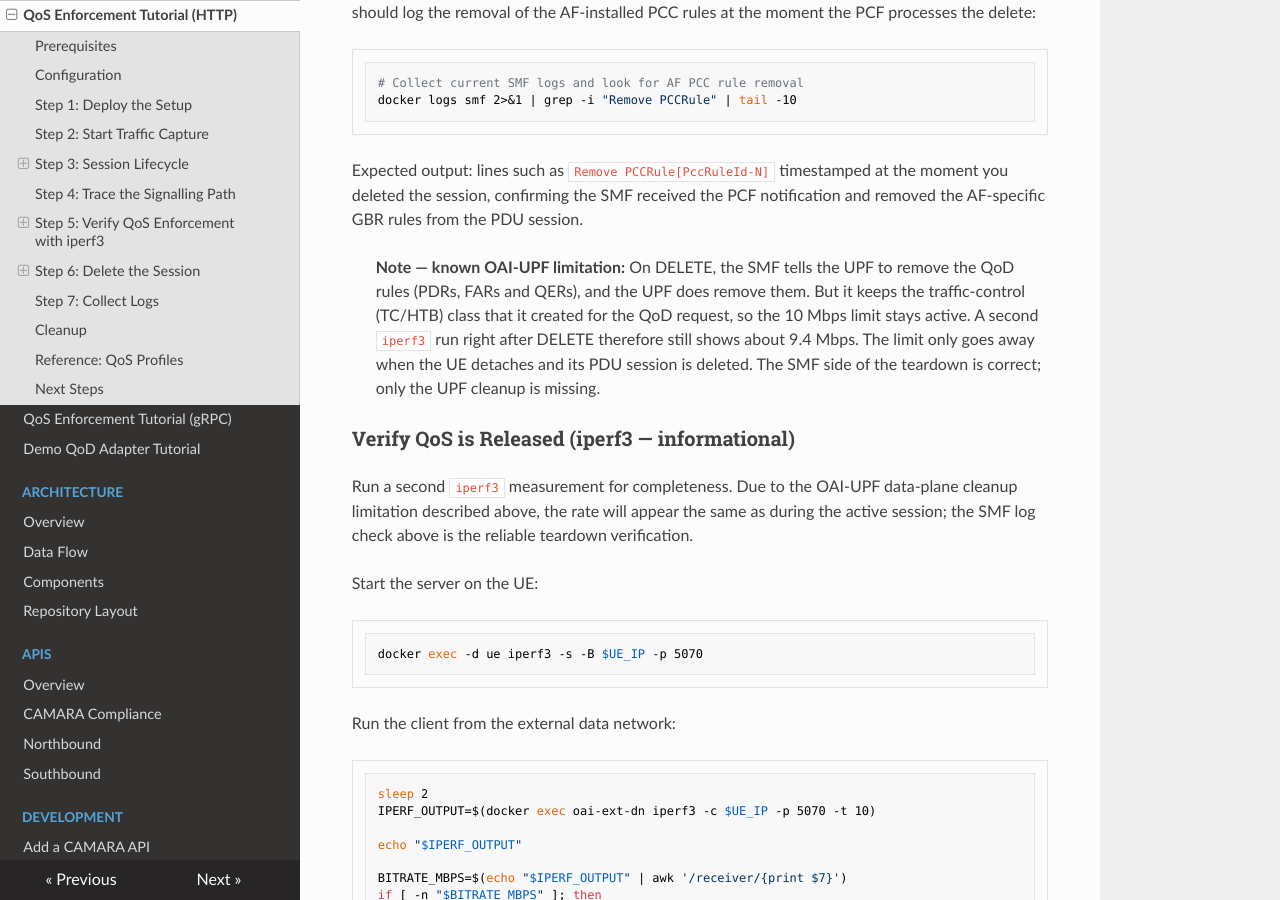
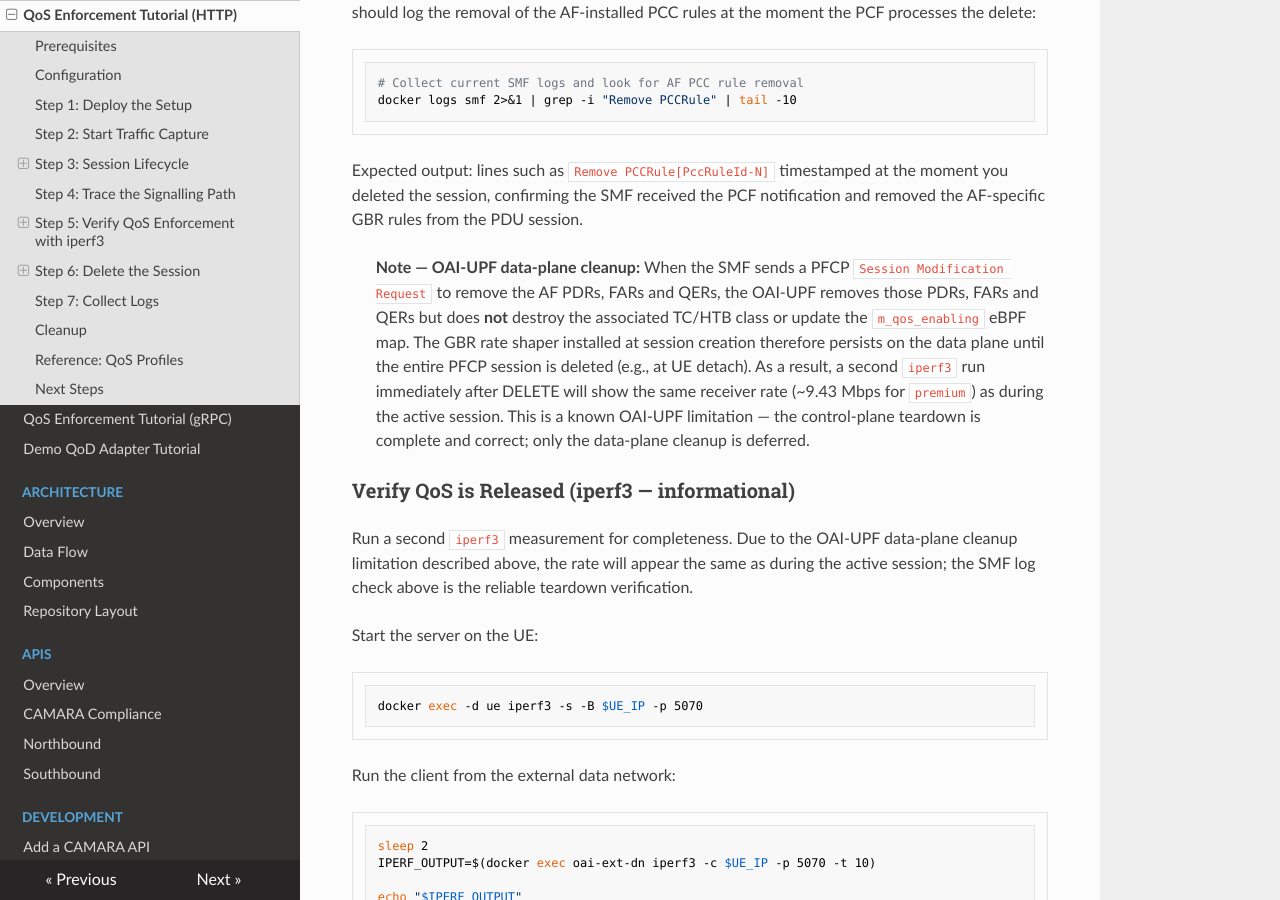
Before and after one commit to phinetech/phine.af, an MkDocs documentation site: the page built from docs/getting-started/06-qos-http-tutorial.md, in a window 1280 px wide and 900 px high, scrolled down 8257 px. Built offline with MkDocs 1.6.1, drawn with Linux system fonts in a browser that asks for light colours; nearby versions of some CDN libraries.

Commit message:
qos-http-tutorial markdown update

```diff
--- a/docs/getting-started/06-qos-http-tutorial.md
+++ b/docs/getting-started/06-qos-http-tutorial.md
@@ -464,7 +464,7 @@ docker logs smf 2>&1 | grep -i "Remove PCCRule" | tail -10
 
 Expected output: lines such as `Remove PCCRule[PccRuleId-N]` timestamped at the moment you deleted the session, confirming the SMF received the PCF notification and removed the AF-specific GBR rules from the PDU session.
 
-> **Note — known OAI-UPF limitation:** On DELETE, the SMF tells the UPF to remove the QoD rules (PDRs, FARs and QERs), and the UPF does remove them. But it keeps the traffic-control (TC/HTB) class that it created for the QoD request, so the 10 Mbps limit stays active. A second `iperf3` run right after DELETE therefore still shows about 9.4 Mbps. The limit only goes away when the UE detaches and its PDU session is deleted. The SMF side of the teardown is correct; only the UPF cleanup is missing.
+> **Note — OAI-UPF data-plane cleanup:** When the SMF sends a PFCP `Session Modification Request` to remove the AF PDRs, FARs and QERs, the OAI-UPF removes those PDRs, FARs and QERs but does **not** destroy the associated TC/HTB class or update the `m_qos_enabling` eBPF map. The GBR rate shaper installed at session creation therefore persists on the data plane until the entire PFCP session is deleted (e.g., at UE detach). As a result, a second `iperf3` run immediately after DELETE will show the same receiver rate (~9.43 Mbps for `premium`) as during the active session. This is a known OAI-UPF limitation — the control-plane teardown is complete and correct; only the data-plane cleanup is deferred.
 
 ### Verify QoS is Released (iperf3 — informational)
 
```
